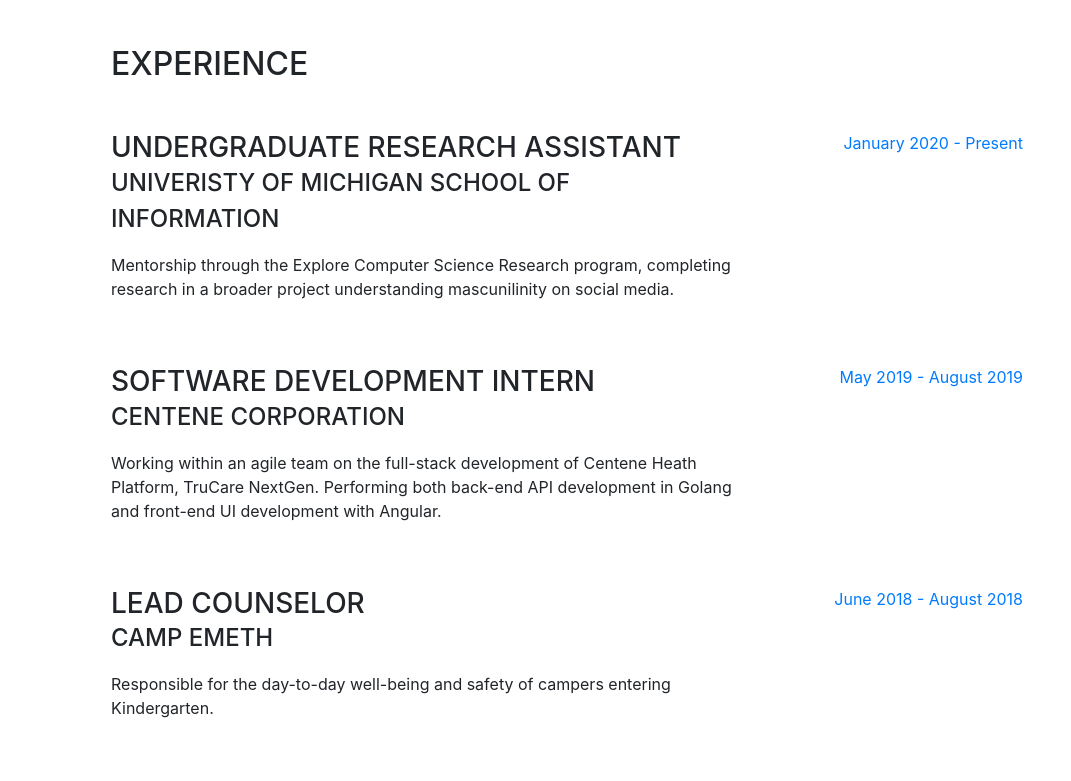
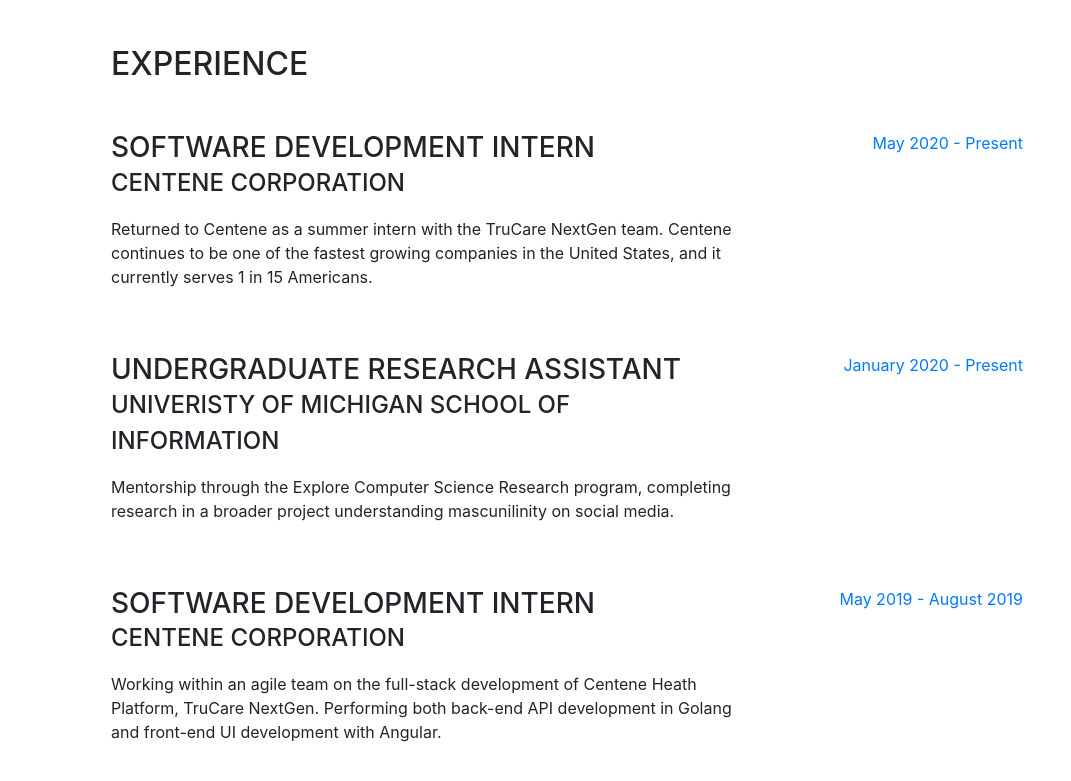
Before and after one commit to leighadennis/leigh.io, a website with bundled scripts: page index.html in a window 1280 px wide. Shown: the part 804-1585 px from the top of the page, without its empty margins (209-1280 px from the left). Built offline with nearby package versions, Linux system fonts and the light colour scheme; a web font is replaced by a local one.

Commit message:
summer 2020 update

```diff
--- a/index.html
+++ b/index.html
@@ -92,6 +92,17 @@
       <section class="resume-section p-3 p-lg-5 d-flex flex-column" id="experience">
         <div class="my-auto">
           <h2 class="mb-5">Experience</h2>
+
+          <div class="resume-item d-flex flex-column flex-md-row mb-5">
+            <div class="resume-content mr-auto">
+              <h3 class="mb-0">Software Development Intern</h3>
+              <div class="subheading mb-3">Centene Corporation</div>
+              <p>Returned to Centene as a summer intern with the TruCare NextGen team. Centene continues to be one of the fastest growing companies in the United States, and it currently serves 1 in 15 Americans.</p>
+            </div>
+            <div class="resume-date text-md-right">
+              <span class="text-primary">May 2020 - Present</span>
+            </div>
+          </div>
 
           <div class="resume-item d-flex flex-column flex-md-row mb-5">
             <div class="resume-content mr-auto">
```
